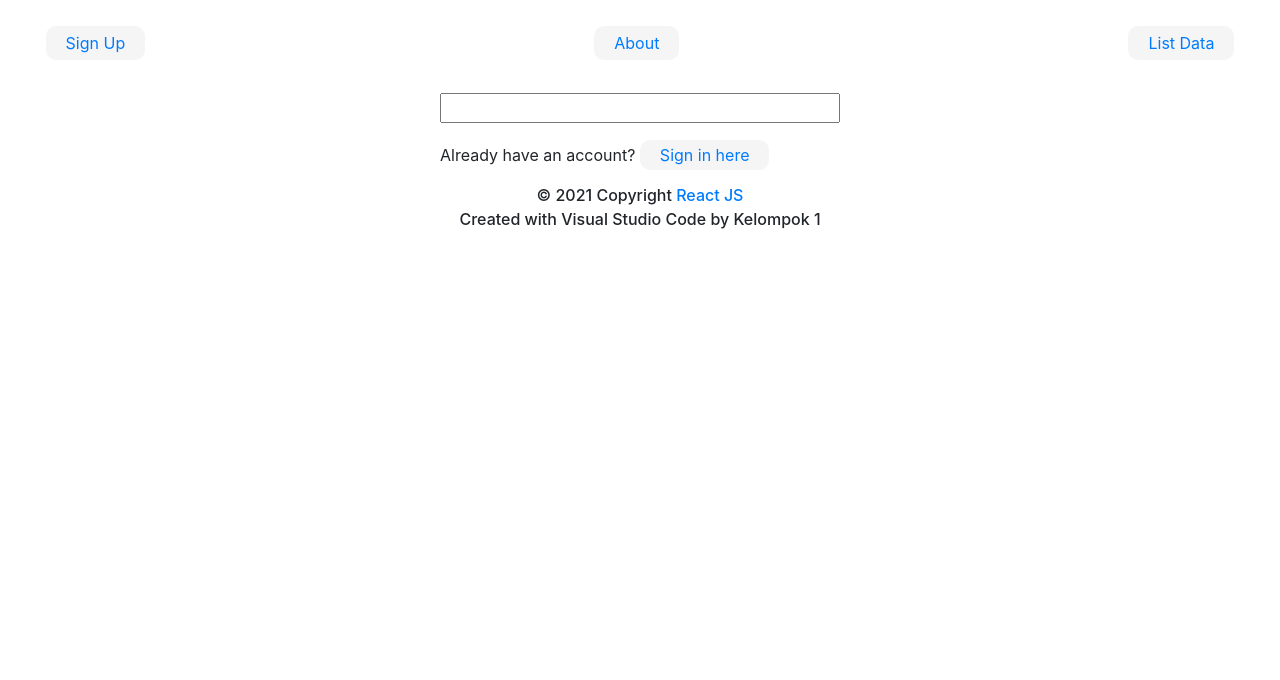
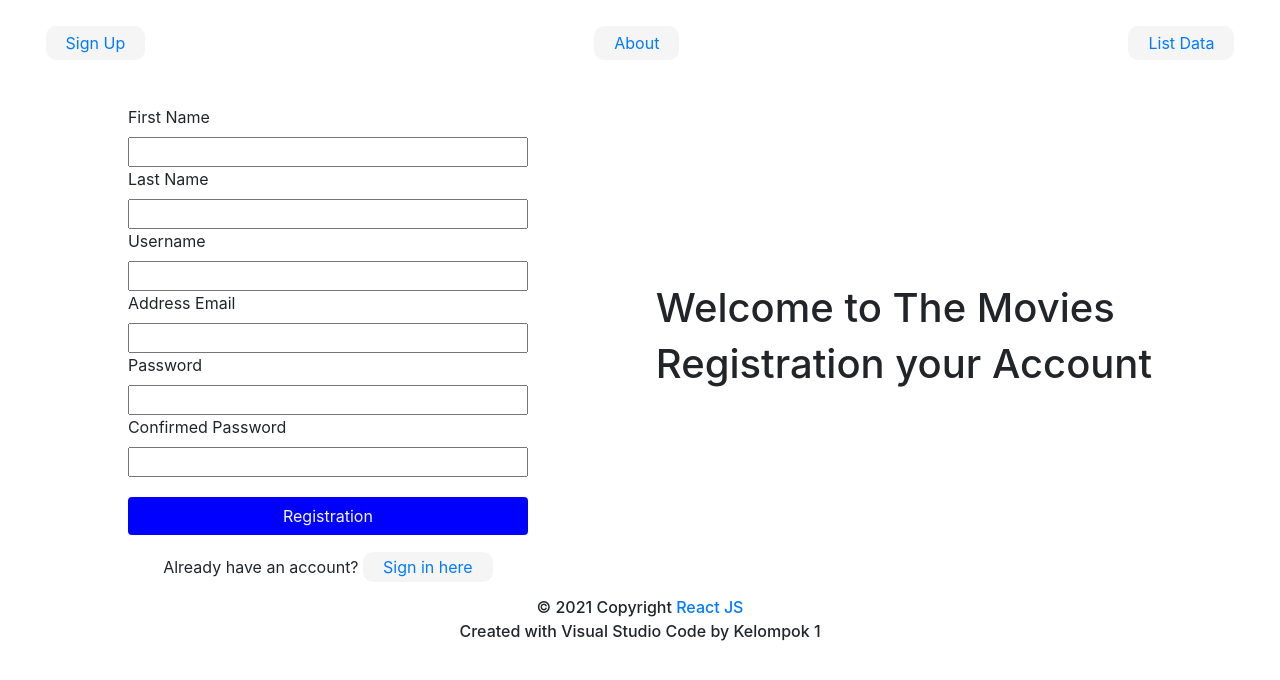
Before and after one commit to PTP-JR/kel-1, a React (Create React App) app: page /sign-up in a window 1280 px wide. Shown: the top 680 px of the page. Built offline with nearby package versions, Linux system fonts and the light colour scheme.

Commit message:
add sign up pageee

```diff
--- a/src/components/ListData.js
+++ b/src/components/ListData.js
@@ -44,7 +44,7 @@ function ListData() {
               <p>Release date : {item.release_date}</p>
             </div>
           </div>
-        ))}
+        ))};
       </div>
     </>
   );
--- a/src/components/Login.js
+++ b/src/components/Login.js
@@ -35,6 +35,10 @@ function Login() {
         }
     }
 
+    function validLogin(){
+        return (dataLogin.password.length > 0 && dataLogin.email.length > 0)
+    }
+
     return (
         <div className="kotak-masuk">
             <h1>Welcome to The Movies</h1>
@@ -61,7 +65,7 @@ function Login() {
                     /><br />
                 </div>
 
-                <button onClick={handleSubmit} className="btn">Enter</button>
+                <button onClick={handleSubmit} className="btn" disabled={!validLogin()}>Enter</button>
 
             </form>
         </div>
--- /dev/null
+++ b/src/components/SignUp.css
@@ -0,0 +1,11 @@
+.sign-up-form {
+    display: flex;
+    align-items: center;
+    justify-content: space-evenly;
+    flex-direction: row;
+}
+
+.sign-up-here {
+    margin-top: 20px;
+    text-align: center;
+}
--- a/src/components/SignUp.js
+++ b/src/components/SignUp.js
@@ -1,17 +1,125 @@
+import { useState } from 'react';
 import { useHistory, Link } from 'react-router-dom';
+import './SignUp.css';
 
 function SignUp() {
+    const history = useHistory();
+
+    const [signUp, setSignUp] = useState(
+        {
+            firstname:"",
+            lastname:"",
+            username:"",
+            email:"",
+            password:"",
+            confirmedPassword:""
+        });
+
+    const handleChangesignUp = (event) => {
+            setSignUp({
+                ...signUp,
+                [event.target.name]: event.target.value,
+            }
+        )
+    };
+
+    const handleSubmitsignUp = (event) => {
+        event.preventDefault();
+        console.log(signUp);
+        alert(`
+            Your Data is \n
+            First Name: ${signUp.firstname} \n
+            Last Name: ${signUp.firstname} \n
+            Username: ${signUp.username} \n
+            Email: ${signUp.email}`
+        )
+        history.push("/login");
+    }
+
+    function validSignUp(){
+        return (
+            signUp.firstname.length > 0 &&
+            signUp.firstname.length > 0 &&
+            signUp.username.length > 0 &&
+            signUp.email.length > 0 &&
+            signUp.password.length > 0 )
+    }
+
     return (
-        <div>
+        <div className="sign-up-form">
+
             <form>
+                <div className="label-left">
+                    <label htmlFor="">First Name</label><br />
+                    <input
+                        type="text"
+                        name="firstname"
+                        id=""
+                        value={signUp.firstname}
+                        onChange={handleChangesignUp}
+                    /><br />
 
-                <label></label>
-                <input></input>
+                    <label htmlFor="">Last Name</label><br />
+                    <input
+                        type="text"
+                        name="lastname"
+                        id=""
+                        value={signUp.lastname}
+                        onChange={handleChangesignUp}
+                    /><br />
 
-                <div className="sign-login">
+                    <label htmlFor="">Username</label><br />
+                    <input
+                        type="text"
+                        name="username"
+                        id=""
+                        value={signUp.username}
+                        onChange={handleChangesignUp}
+                    /><br />
+
+                    <label htmlFor="">Address Email</label><br />
+                    <input
+                        type="email"
+                        name="email"
+                        id=""
+                        value={signUp.email}
+                        onChange={handleChangesignUp}
+                    /><br />
+
+                    <label htmlFor="">Password</label><br />
+                    <input
+                        type="password"
+                        name="password"
+                        id=""
+                        value={signUp.password}
+                        onChange={handleChangesignUp}
+                    /><br />
+
+                    <label htmlFor="">Confirmed Password</label><br />
+                    <input
+                        type="password"
+                        name="confirmedPassword"
+                        id=""
+                        value={signUp.confirmedPassword}
+                        onChange={handleChangesignUp}
+                    /><br />
+                </div>
+
+                <button
+                    onClick={handleSubmitsignUp}
+                    className="btn"
+                    disabled={!validSignUp}
+                >Registration</button>
+
+                <div className="sign-up-here">
                     <p>Already have an account? <Link to="/login" id="link">Sign in here</Link></p>
                 </div>
             </form>
+
+            <div>
+                <h1>Welcome to The Movies</h1>
+                <h1>Registration your Account</h1>
+            </div>
         </div>
     )
 }
```
